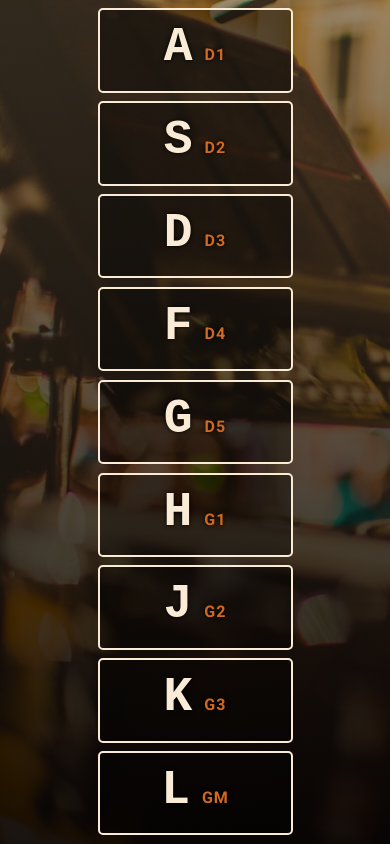
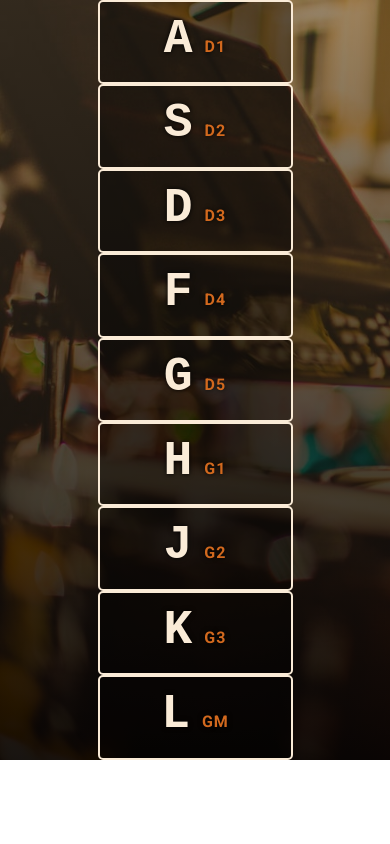
Before and after one commit to dovilegirdziu/drum-kit, a plain HTML site: page index.html in a window 390 px wide. Drawn offline with Linux system fonts and the light colour scheme.

Commit message:
fixing screen height on mobile

```diff
--- a/style.css
+++ b/style.css
@@ -61,4 +61,7 @@ body {
     .key {
         width: 50vw;
     }
+    .keys {
+        height: 90vh;
+    }
 }
```
